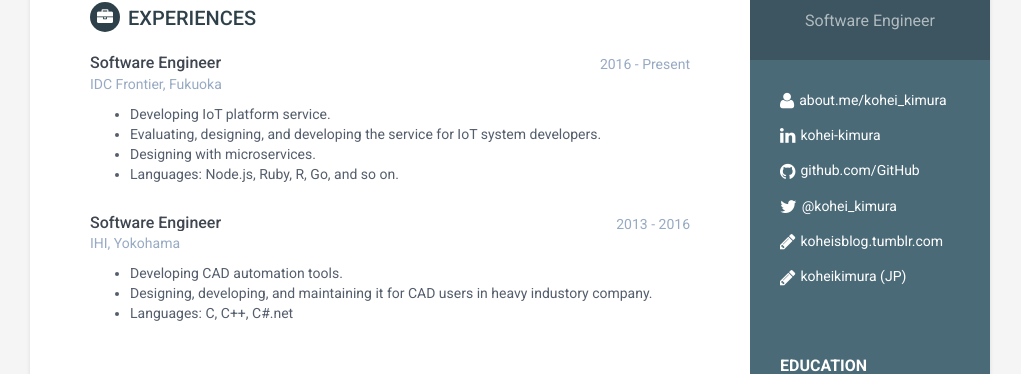
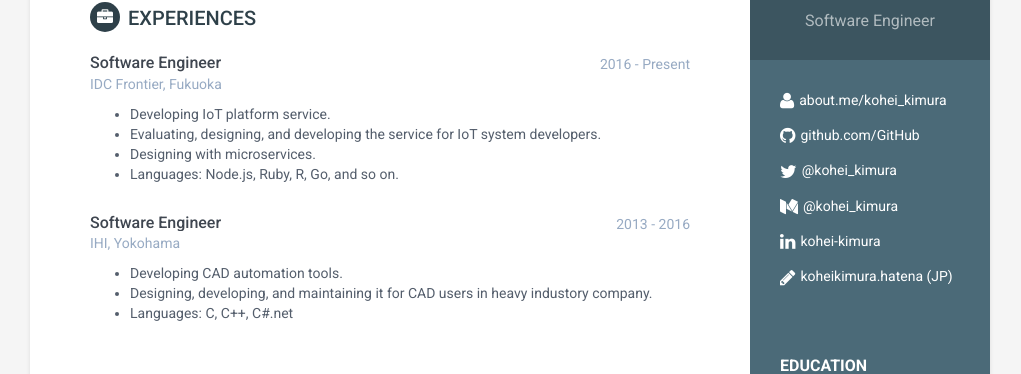
Before and after one commit to cohhei/cohhei.github.io, a Jekyll site: the page built from index.html, in a window 1280 px wide. Shown: the part 238-612 px from the top of the page, without its empty margins (130-1151 px from the left). Built offline with Jekyll 4.4.1, drawn with Linux system fonts in a browser that asks for light colours.

Commit message:
add medium

```diff
--- a/_config.yml
+++ b/_config.yml
@@ -20,10 +20,10 @@ pic: profile.jpg  #place a 100x100 picture inside /assets/images/ folder and pro
 #sidebar links
 email: ko.kimur@gmail.com
 about: about.me/kohei_kimura
-blog: koheisblog.tumblr.com #do not add http://
+# blog: koheisblog.tumblr.com #do not add http://
 blogjp: koheikimura
 linkedin: kohei-kimura
 github: kohei-kimura
 twitter: '@kohei_kimura'
-
+medium: '@kohei_kimura'
 #Update all the sections by editing the files inside _includes folder.
--- a/_includes/sidebar.html
+++ b/_includes/sidebar.html
@@ -11,12 +11,8 @@
             <div class="contact-container container-block">
                 <ul class="list-unstyled contact-list">
 
-                    {% if site.blog %}
+                    {% if site.about %}
                     <li class="website"><i class="fa fa-user"></i><a href="http://{{site.about}}" target="_blank">{{site.about}}</a></li>
-                    {% endif %}
-
-                    {% if site.linkedin %}
-                    <li class="linkedin"><i class="fa fa-linkedin"></i><a href="https://in.linkedin.com/in/{{site.linkedin}}" target="_blank">{{site.linkedin}}</a></li>
                     {% endif %}
 
                     {% if site.github %}
@@ -31,12 +27,20 @@
                      <li class="twitter"><i class="fa fa-twitter"></i><a href="https://twitter.com/@webjeda" target="_blank">@webjeda</a></li>
                     {% endif %}
 
+                    {% if site.medium %}
+                    <li class="medium"><i class="fa fa-medium"></i><a href="https://medium.com/{{site.medium}}" target="_blank">{{site.medium}}</a></li>
+                    {% endif %}
+
                     {% if site.blog %}
                     <li class="website"><i class="fa fa-pencil"></i><a href="http://{{site.blog}}" target="_blank">{{site.blog}}</a></li>
                     {% endif %}
 
+                    {% if site.linkedin %}
+                    <li class="linkedin"><i class="fa fa-linkedin"></i><a href="https://in.linkedin.com/in/{{site.linkedin}}" target="_blank">{{site.linkedin}}</a></li>
+                    {% endif %}
+
                     {% if site.blogjp %}
-                    <li class="website"><i class="fa fa-pencil"></i><a href="http://{{site.blogjp}}.hatenablog.com" target="_blank">{{site.blogjp}} (JP)</a></li>
+                    <li class="website"><i class="fa fa-pencil"></i><a href="http://{{site.blogjp}}.hatenablog.com" target="_blank">{{site.blogjp}}.hatena (JP)</a></li>
                     {% endif %}
                 </ul>
             </div><!--//contact-container-->
```
Also changed, not shown: assets/images/online-cv-jekyll-theme-2.png (deleted), assets/images/online-cv-jekyll-theme.png (deleted), assets/images/online-cv-responsive-jekyll-theme.png (deleted), assets/images/profile.png (deleted).
